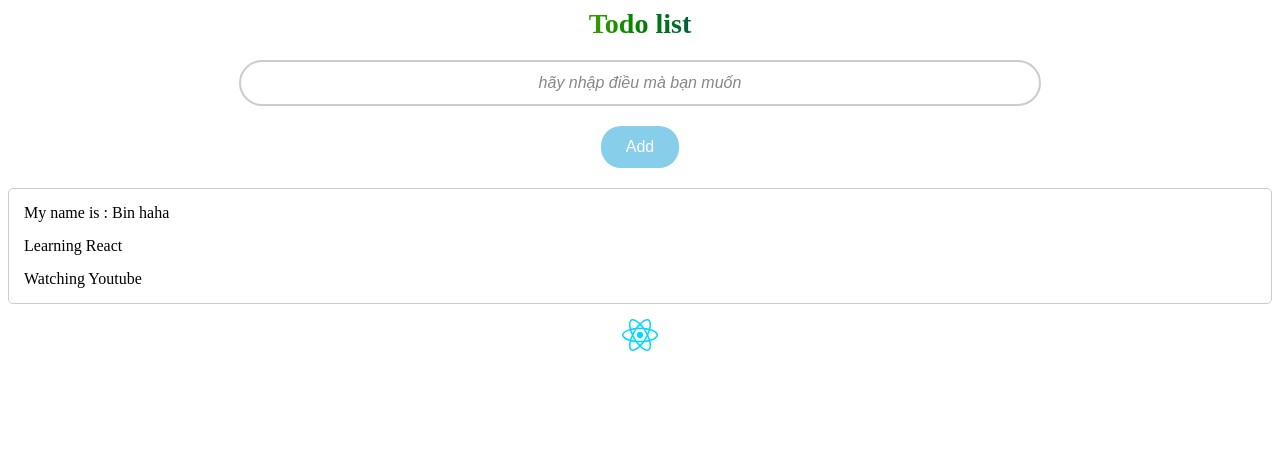
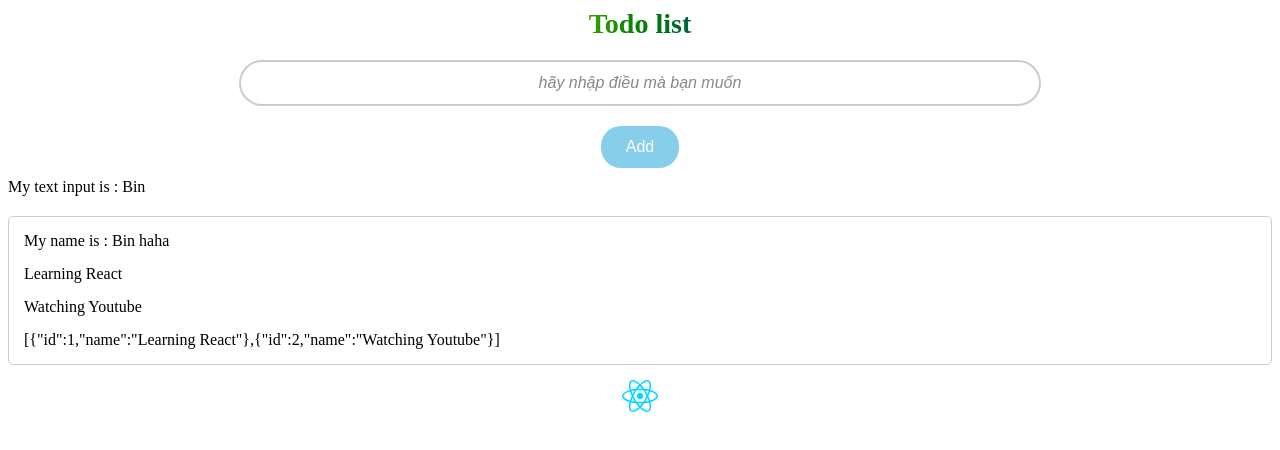
Before and after one commit to aykuBintoiday/react-vite-DangKhoa, a React (Vite) app in the folder HocReact/: page / in a window 1280 px wide. Shown: the top 450 px of the page. Built offline with nearby package versions, Linux system fonts and the light colour scheme.

Commit message:
Update code lần 9

```diff
--- a/HocReact/src/App.jsx
+++ b/HocReact/src/App.jsx
@@ -2,7 +2,19 @@
 import TodoNew from "./components/todo/TodoNew"
 import TodoData from './components/todo/TodoData'
 import reactLogo from './assets/react.svg';
+import { useState } from 'react';
 const App = () => {
+
+  const [todoList, setTodoList] = useState([
+    {
+      id: 1,
+      name: "Learning React"
+    },
+    {
+      id: 2,
+      name: "Watching Youtube"
+    }
+  ])
 
   const Bin = "Bin haha";
   const age = 19;
@@ -26,6 +38,7 @@
       age={age}
       address={data.address}
       country={data.country}
+      todoList={todoList}
       />
       <div className='todo-image'>
         <img src={reactLogo} alt="Anh" />
--- a/HocReact/src/components/todo/TodoData.jsx
+++ b/HocReact/src/components/todo/TodoData.jsx
@@ -13,13 +13,16 @@
     // const age = props.age;
     // const data = props.data;
 
-    // console.log(">>> check props: ", props);
+    console.log(">>> check props: ", props);
     return (
     <div className='todo-data'>
         <div>My name is : {name} </div>
         <div>Learning React</div>
         <div>Watching Youtube</div>
         {/* <button onClick={addNewTodo}>Click me</button> */}
+        <div>
+    {JSON.stringify(props.todoList)}
+        </div>
     </div>
     )
 }
--- a/HocReact/src/components/todo/TodoNew.jsx
+++ b/HocReact/src/components/todo/TodoNew.jsx
@@ -1,19 +1,27 @@
+import { useState } from "react";
+
 const TodoNew = (props) => {
-    console.log(">>> check point: ", props);
+    // useState Hook (getter/setter)
+    // const valueInput = "";
+    const [valueInput, setValueInput] = useState("Bin");
+
     const {addNewTodo} = props;
 
     // addNewTodo("Bin");
     const handleClick = () => {
-        alert("Click me");
+        console.log(">>> check valueInput: ", valueInput)
     }
 
     const handleOnChange = (name) => {
-        console.log(">>> handleOnChange", name);
+        setValueInput(name);
     }
     return (
     <div>
         <input type="text" placeholder="hãy nhập điều mà bạn muốn" onChange={(event) => {handleOnChange(event.target.value)}}/>
         <button onClick={handleClick}>Add</button>
+        <div>
+            My text input is : {valueInput}
+        </div>
     </div>
     )
 }
```
